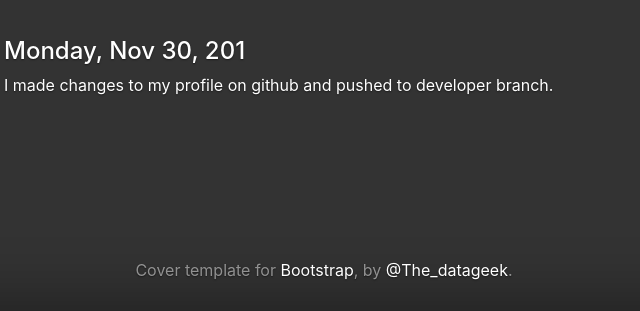
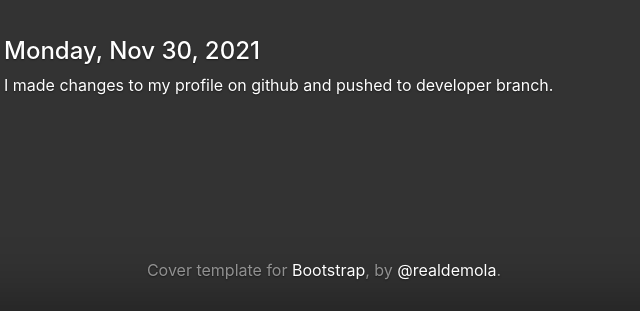
Before and after one commit to demmybite/MyProfile, a plain HTML site: page pages/diary.html in a window 1280 px wide. Shown: the part 486-797 px from the top of the page, 316-956 px from the left. Drawn offline with nearby package versions, Linux system fonts and the light colour scheme.

Commit message:
Update diary.html

```diff
--- a/pages/diary.html
+++ b/pages/diary.html
@@ -65,7 +65,7 @@
           features of the JavaScript programming language) because, some
           browsers does not support modern javascript.
         </p><br/>
-        <h4 style="text-align: left;">Monday, Nov 30, 201</h4>
+        <h4 style="text-align: left;">Monday, Nov 30, 2021</h4>
         <p style="text-align: left;">
           I made changes to my profile on github and pushed to developer branch.
         </p>
@@ -76,7 +76,7 @@
           <p>
             Cover template for
             <a href="https://getbootstrap.com/">Bootstrap</a>, by
-            <a href="https://twitter.com/The_datageek">@The_datageek</a>.
+            <a href="https://twitter.com/The_datageek">@realdemola</a>.
           </p>
         </div>
       </footer>
```
